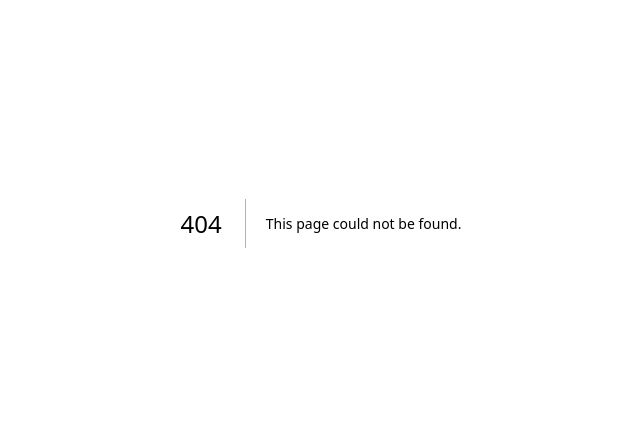
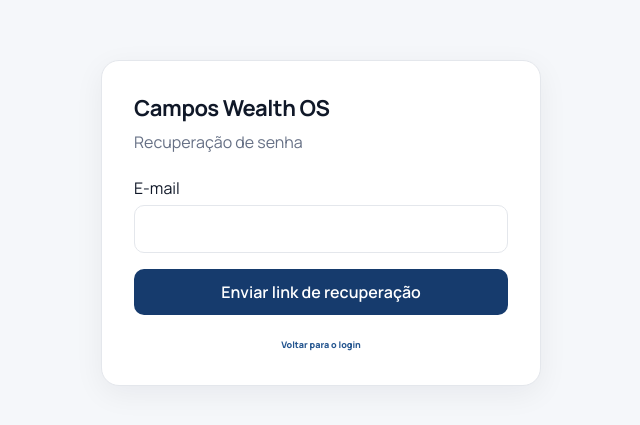
Before and after one commit to matheushco19-crypto/Campos, a Next.js app: page /esqueci-senha in a window 1280 px wide. Before the commit this address had no page. Shown: the part 177-602 px from the top of the page, without its empty margins (319-959 px from the left). Built offline with nearby package versions, Linux system fonts and the light colour scheme.

Commit message:
feat: add forgot password page

```diff
--- /dev/null
+++ b/app/esqueci-senha/page.tsx
@@ -0,0 +1,43 @@
+import Link from 'next/link'
+import { requestPasswordReset } from '../login/actions'
+
+const errors: Record<string, string> = {
+  missing: 'Informe seu e-mail.',
+  request: 'Não foi possível solicitar a recuperação agora. Tente novamente em instantes.',
+}
+
+export default async function ForgotPasswordPage({ searchParams }: { searchParams: Promise<{ error?: string; sent?: string }> }) {
+  const params = await searchParams
+  const error = params.error ? errors[params.error] : undefined
+  const sent = params.sent === '1'
+
+  return (
+    <main className="page">
+      <section className="card">
+        <div className="logo">Campos Wealth OS</div>
+        <p className="subtitle">Recuperação de senha</p>
+
+        {error && <div role="alert" className="form-message error">{error}</div>}
+        {sent && (
+          <div role="status" className="form-message success">
+            Se este e-mail estiver cadastrado, você receberá um link para criar uma nova senha.
+          </div>
+        )}
+
+        {!sent && (
+          <form action={requestPasswordReset}>
+            <div className="field">
+              <label htmlFor="email">E-mail</label>
+              <input className="input" id="email" name="email" type="email" autoComplete="email" required />
+            </div>
+            <button className="button" type="submit">Enviar link de recuperação</button>
+          </form>
+        )}
+
+        <div style={{ textAlign: 'center', marginTop: 16 }}>
+          <Link className="text-btn" href="/login">Voltar para o login</Link>
+        </div>
+      </section>
+    </main>
+  )
+}
```
